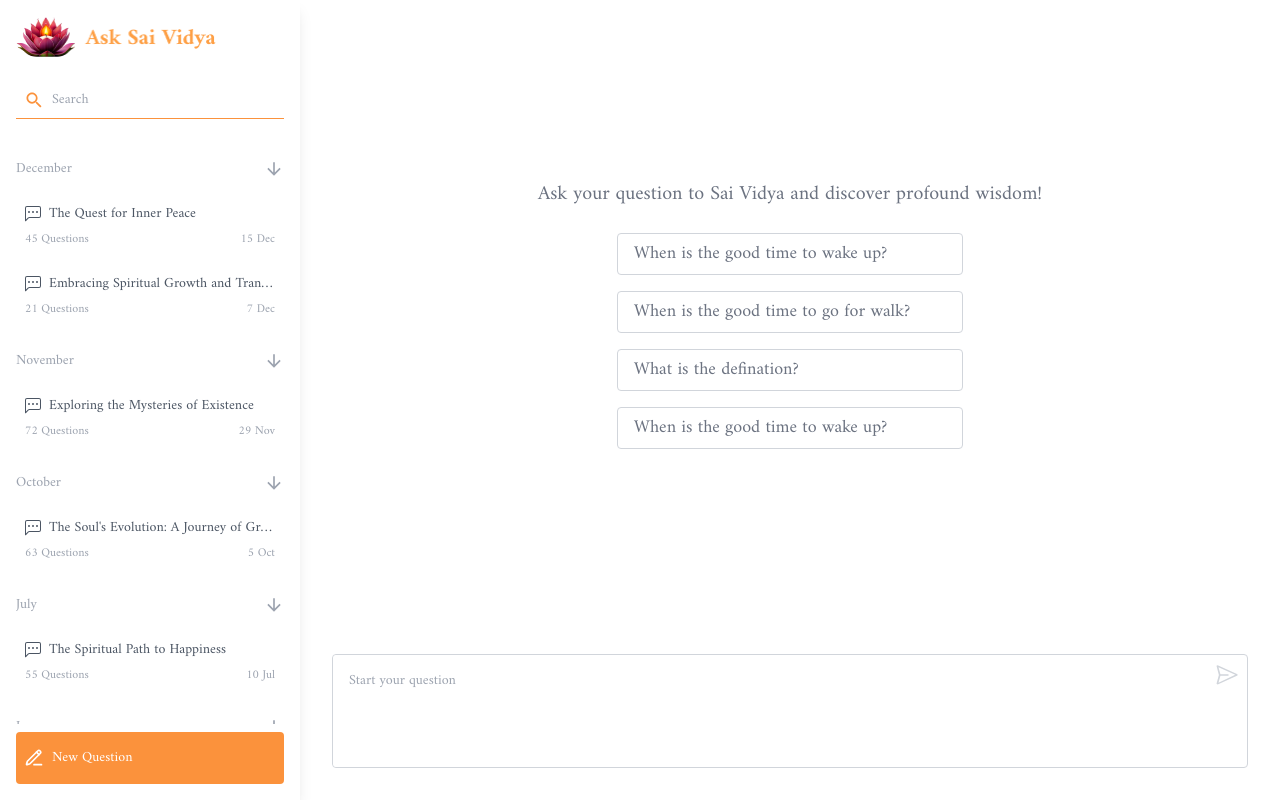
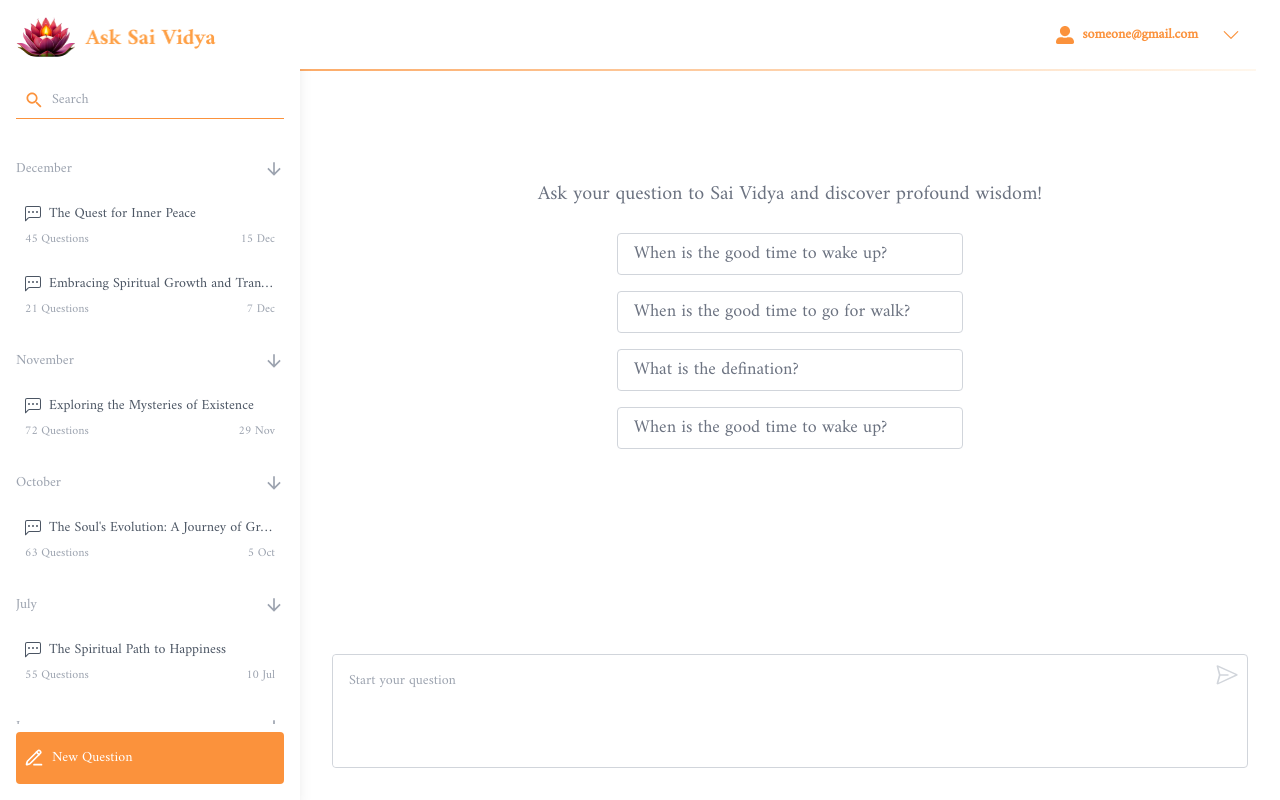
Before and after one commit to abhiramkolluri/ask-sai-vidya-frontend, a React (Create React App) app: page / in a window 1280 px wide. Built offline with nearby package versions, Linux system fonts and the light colour scheme.

Commit message:
added upper navbar with dropdown

```diff
--- /dev/null
+++ b/src/components/navbar/navbar.jsx
@@ -0,0 +1,38 @@
+import React, { useState } from "react";
+import { BsChevronBarDown, BsChevronDown } from "react-icons/bs";
+import { FaUserAlt } from "react-icons/fa";
+import { IoMdLogOut } from "react-icons/io";
+
+export default function Navbar() {
+  const [showDropdown, setShowDropdown] = useState(false);
+  return (
+    <div className=" w-full bg-white   px-6 text-[14px] flex items-center justify-end py-6 relative ">
+      <div className=" w-full h-[72px] bg-gradient-to-r from-orange-400 to-orange-50 absolute -z-10"></div>
+      <div className="flex justify-center items-center gap-2 text-orange-400 ">
+        <FaUserAlt size={18} />{" "}
+        <span className="font-bold">someone@gmail.com</span>
+        <span
+          className="px-4 cursor-pointer"
+          onClick={() => setShowDropdown((x) => !x)}
+        >
+          <BsChevronDown size={18} />
+          {showDropdown ? (
+            <>
+              <div class="absolute max-w-xs mx-auto bg-white rounded-lg shadow-lg z-20 right-10 w-[160px] mt-4">
+                <div class="px-2 py-2">
+                  <button className="w-full gap-1 shadow px-4 py-2 border border-orange-400 bg-orange-50  text-black flex items-center rounded justify-between ">
+                    Sign out
+                    <IoMdLogOut className="text-orange-400" size={18} />
+                  </button>
+                </div>
+                <div class="absolute top-0 right-0 w-0 h-0 border-t-8 border-r-8 border-white"></div>
+              </div>
+            </>
+          ) : (
+            <></>
+          )}
+        </span>
+      </div>
+    </div>
+  );
+}
--- a/src/components/sidenav/SideNav.jsx
+++ b/src/components/sidenav/SideNav.jsx
@@ -17,7 +17,7 @@ export default function SideNav({ startNewChatCallback = () => {} }) {
     sectionData.length > 0 ? sectionData[0][0].split(" ")[1] : "";
 
   return (
-    <div className=" w-full flex flex-col gap-2 p-4 text-sm h-[100vh] ">
+    <div className=" w-full flex flex-col gap-2 p-4 text-sm h-[100vh] z-50">
       <div>
         <Logo />
       </div>
--- a/src/pages/chatpage/Chatpage.jsx
+++ b/src/pages/chatpage/Chatpage.jsx
@@ -4,6 +4,7 @@ import SideNav from "../../components/sidenav/SideNav";
 import ChatBox from "../../components/chatbox/ChatBox";
 import Login from "../../components/login/Login";
 import Signup from "../../components/signup/Signup";
+import Navbar from "../../components/navbar/navbar";
 
 const Chatpage = () => {
   const [newChat, setnewChat] = useState(Math.random());
@@ -22,7 +23,10 @@ const Chatpage = () => {
         {/* this will hold the side nav section */}
         <SideNav startNewChatCallback={handleNewChat} />
       </div>
-      <div className="flex flex-grow ">
+      <div className="flex flex-col flex-grow ">
+        <div className="absolute top-0 left-0 right-0">
+          <Navbar />
+        </div>
         {/* this will hold the chat section */}
         <ChatBox newChat={newChat} modalCallback={() => handleShowModal()} />
       </div>
--- a/src/pages/signin/Signin.jsx
+++ b/src/pages/signin/Signin.jsx
@@ -6,7 +6,7 @@ import Signup from "../../components/signup/Signup";
 export default function Signin({ showLogin = false }) {
   const [login, setlogin] = useState(showLogin ? true : false);
   useEffect(() => {
-    setlogin(showLogin);
+    setlogin((x) => !x);
   }, [showLogin]);
   return (
     <div className=" bg-[#fffbf8]  w-full h-[100vh] text-gray-800">
```
